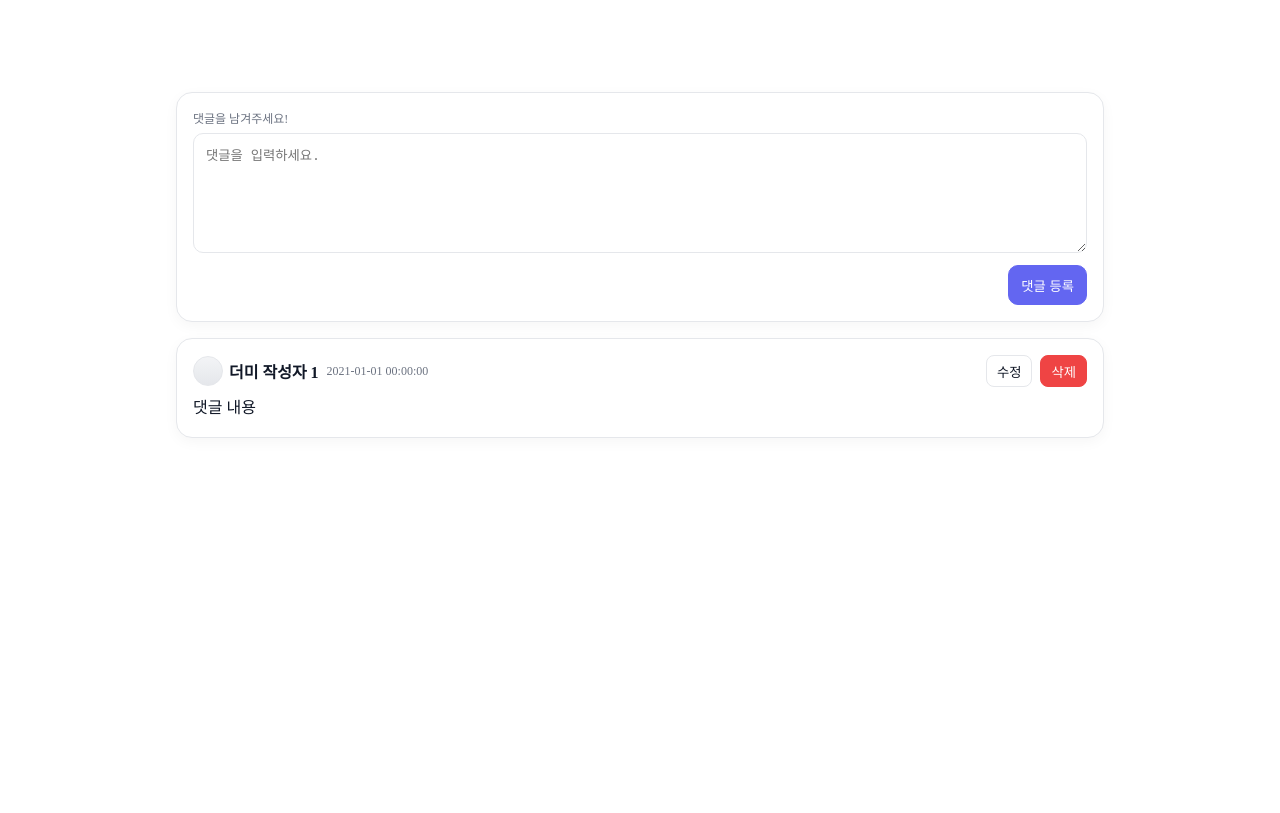
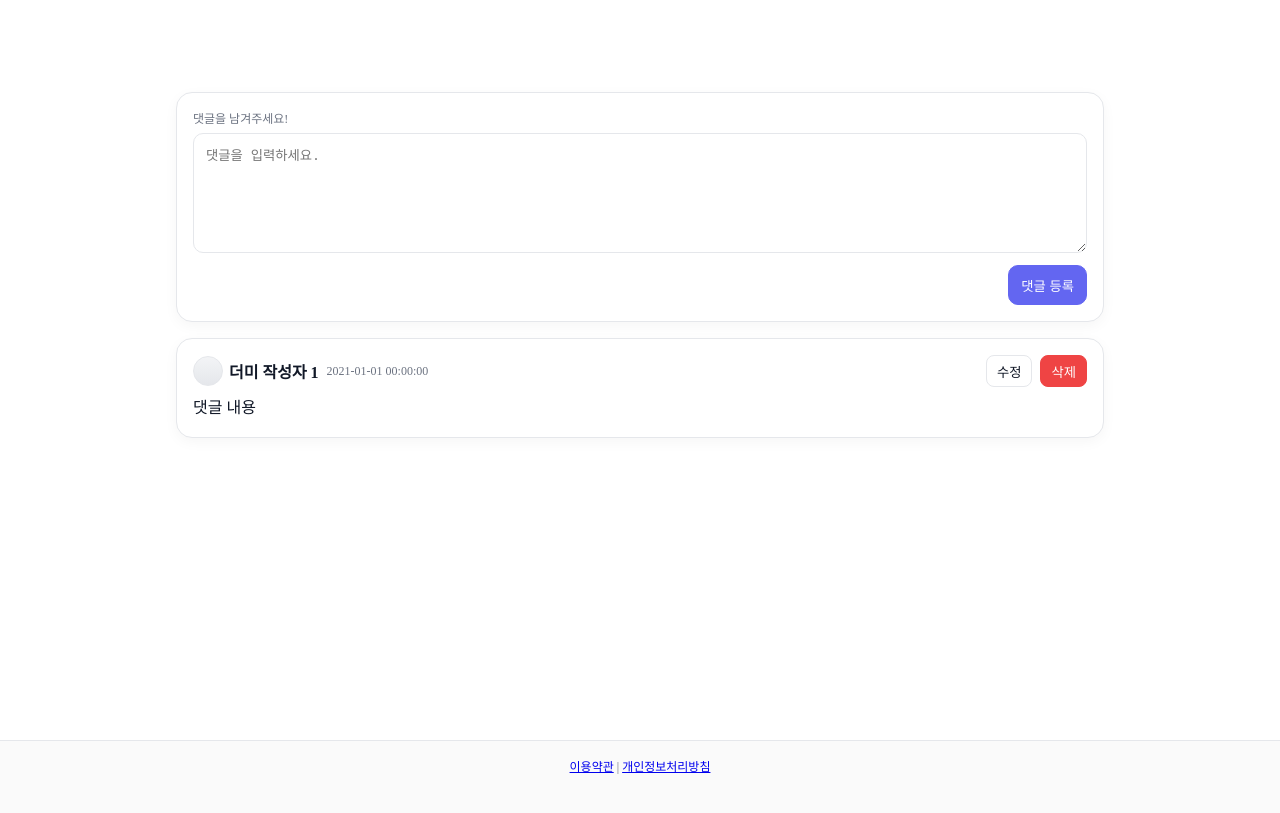
Before and after one commit to 100-hours-a-week/3-jehyeok-yu-community-FE, a website: page public/pages/post/post.html in a window 1280 px wide. Shown: the part 61-874 px from the top of the page. Before the commit the page ends 801 px from the top, so only its background shows below. Drawn offline with Linux system fonts and the light colour scheme; no server answers.

Commit message:
refactor: footer 구현으로 인한 모든 페이지 태그 추가
- footer mount 구현으로 인해, 모든 정적 페이지에서 footer를 mount할 수 있어야함
- 모든 정적 페이지에서 footer/div.f-wrap 태그를 명시적으로 생성함

```diff
--- a/public/pages/post/post.html
+++ b/public/pages/post/post.html
@@ -7,6 +7,7 @@
     <title>아무말 대잔치 - 게시글 보기</title>
     <link rel="stylesheet" href="/pages/post/post.css" />
     <link rel="stylesheet" href="/semantics/header/header.css" />
+    <link rel="stylesheet" href="/semantics/footer/footer.css" />
     <link rel="stylesheet" href="/semantics/main/main.css" />
     <script defer type="module" src="/pages/post/post.js"></script>
     <script defer type="module" src="/semantics/common.js"></script>
@@ -65,5 +66,8 @@
         <button class="btn danger" data-ok>확인</button>
       </div>
     </dialog>
+    <footer id="app-footer">
+      <div class="f-wrap"></div>
+    </footer>
   </body>
 </html>
```
Also changed, not shown: public/pages/404/404.html (+4 -0 lines), public/pages/login/login.html (+4 -0 lines), public/pages/post-form/post-form.html (+4 -0 lines), public/pages/post-list/post-list.html (+4 -0 lines).
